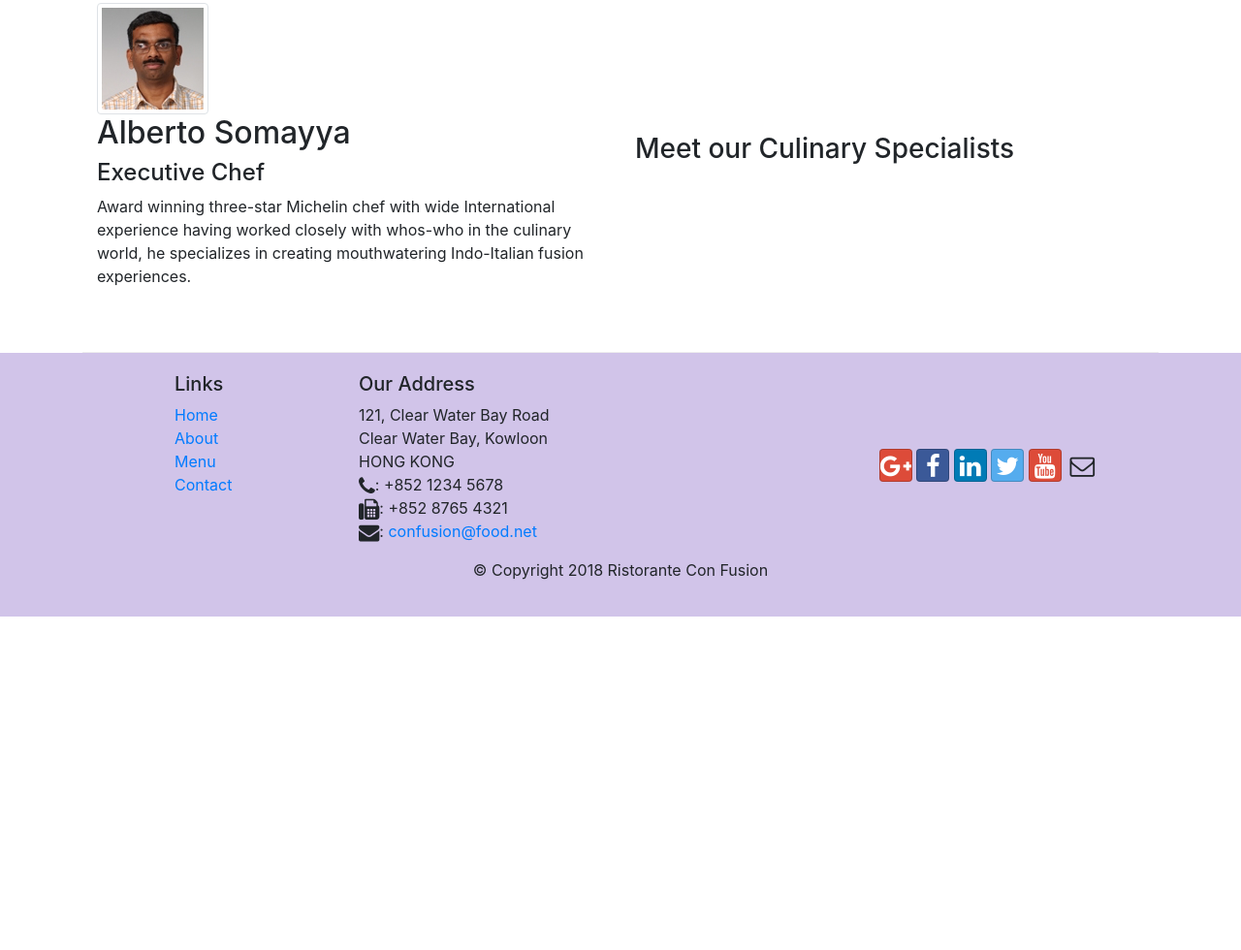
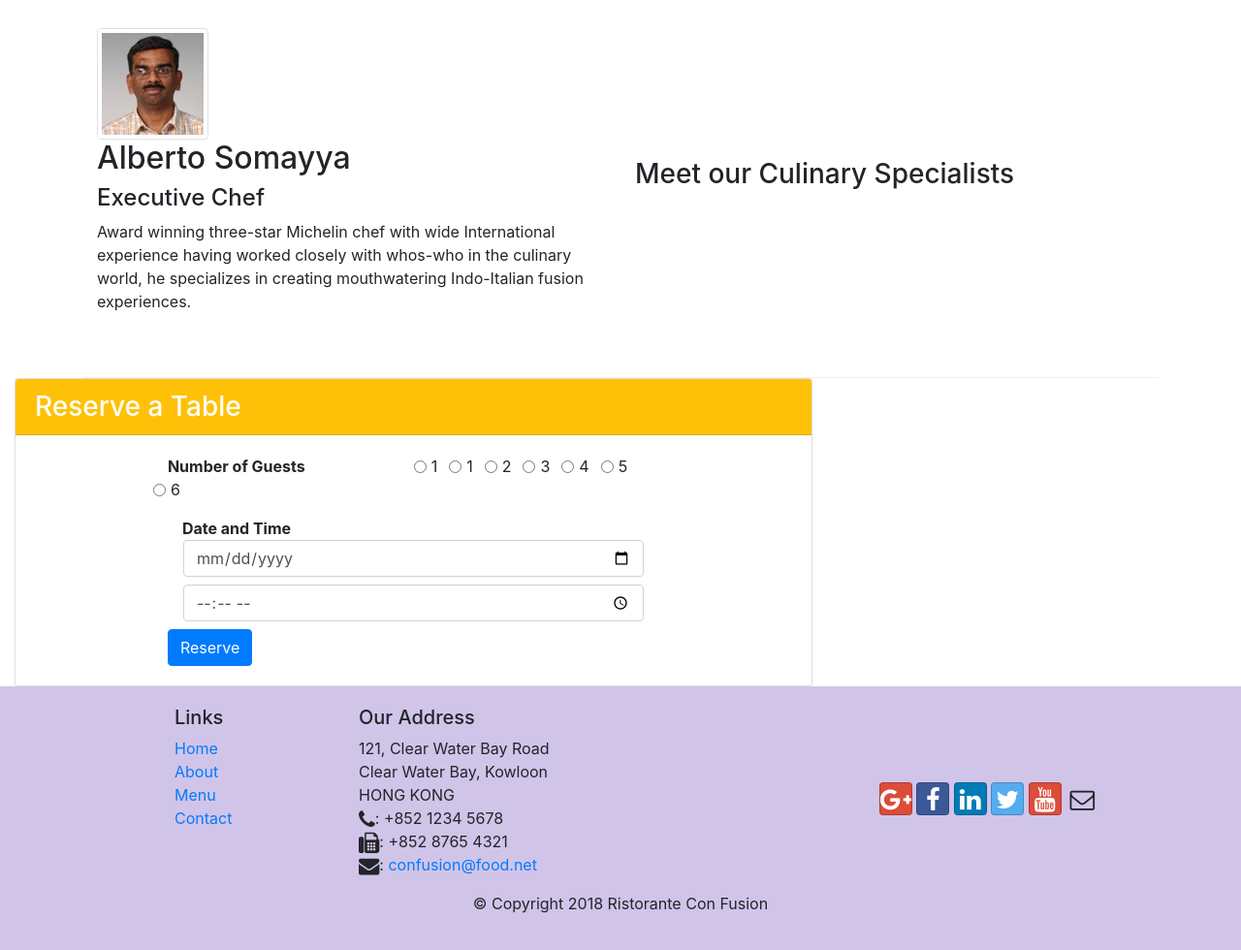
Before and after one commit to krishnadevz/bootstrap4, a website: page index.html in a window 1280 px wide. Shown: the part 1046-2026 px from the top of the page at 97% size. Before the commit the page ends 1682 px from the top, so only its background shows below. Drawn offline with nearby package versions, Linux system fonts and the light colour scheme.

Commit message:
week 2 assignments

```diff
--- a/index.html
+++ b/index.html
@@ -81,7 +81,10 @@
             <a href="./aboutus.html" target="_blank">AboutUs</a>
           </div>
           <div class="col-12 col-sm align"></div>
+        <div>
           <img src="./img/logo.png" class="img-fluid" />
+          <a href="#card" class="btn btn-warning btn-sm " role="button" aria-pressed="true">Reserve Table</a>
+        </div>
         </div>
       </div>
     </header>
@@ -125,7 +128,7 @@
           <h3>This Month's Promotions</h3>
         </div>
         <div class="col col-sm col-md">
-          <h2>Weekend Grand Buffet</h2>
+          <h2>Weekend Grand Buffet <span class="badge badge-danger">NEW</span></h2>
           <p>
             Featuring mouthwatering combinations with a choice of five different
             salads, six enticing appetizers, six main entrees and five choicest
@@ -133,7 +136,13 @@
             per person
           </p>
         </div>
+         <img
+      class="d-flex ml-3 img-thumbnail align-self-center"
+      src="/img/buffet.png"
+    />
+
       </div>
+
 
       <div class="row row-content align-items-center">
         <div class="col col-sm-4 order-sm-last col-md">
@@ -159,6 +168,57 @@
         </div>
       </div>
     </div>
+    <div class="col-sm-8 align-self-md-center" id="card" >
+      <div class="card ">
+        <h3 class="card-header bg-warning text-white">Reserve a Table</h3>
+        <div class="card-body col-sm-8 align-self-lg-center">
+          <dl class="row">
+            <dt class="col-6">Number of Guests</dt>
+            <div class="form-check form-check-inline">
+            <input class="form-check-input" type="radio" name="inlineRadioOptions" id="inlineRadio1" value="option1">
+            <label class="form-check-label" for="inlineRadio1">1</label>
+          </div>
+          <div class="form-check form-check-inline">
+  <input class="form-check-input" type="radio" name="inlineRadioOptions" id="inlineRadio1" value="option1">
+  <label class="form-check-label" for="inlineRadio1">1</label>
+</div>
+<div class="form-check form-check-inline">
+  <input class="form-check-input" type="radio" name="inlineRadioOptions" id="inlineRadio1" value="option1">
+  <label class="form-check-label" for="inlineRadio1">2</label>
+</div>
+<div class="form-check form-check-inline">
+  <input class="form-check-input" type="radio" name="inlineRadioOptions" id="inlineRadio1" value="option1">
+  <label class="form-check-label" for="inlineRadio1">3</label>
+</div>
+<div class="form-check form-check-inline">
+  <input class="form-check-input" type="radio" name="inlineRadioOptions" id="inlineRadio1" value="option1">
+  <label class="form-check-label" for="inlineRadio1">4</label>
+</div>
+<div class="form-check form-check-inline">
+  <input class="form-check-input" type="radio" name="inlineRadioOptions" id="inlineRadio1" value="option1">
+  <label class="form-check-label" for="inlineRadio1">5</label>
+</div>
+<div class="form-check form-check-inline">
+  <input class="form-check-input" type="radio" name="inlineRadioOptions" id="inlineRadio1" value="option1">
+  <label class="form-check-label" for="inlineRadio1">6</label>
+</div>
+ </dl>
+<dt class="col-6">Date and Time </dt>
+<div class="form-group mx-sm-3 mb-2">
+  <label for="date" class="sr-only">Date</label>
+  <input type="date" class="form-control" id="date" placeholder="date">
+</div>
+<div class="form-group mx-sm-3 mb-2">
+  <label for="time" class="sr-only">Time</label>
+  <input type="time" class="form-control" id="time" placeholder="time">
+</div>
+<button type="button" class="btn btn-primary">Reserve</button>
+
+        </div>
+      </div>
+
+    </div>
+
 
     <footer class="footer">
       <div class="container">
```
